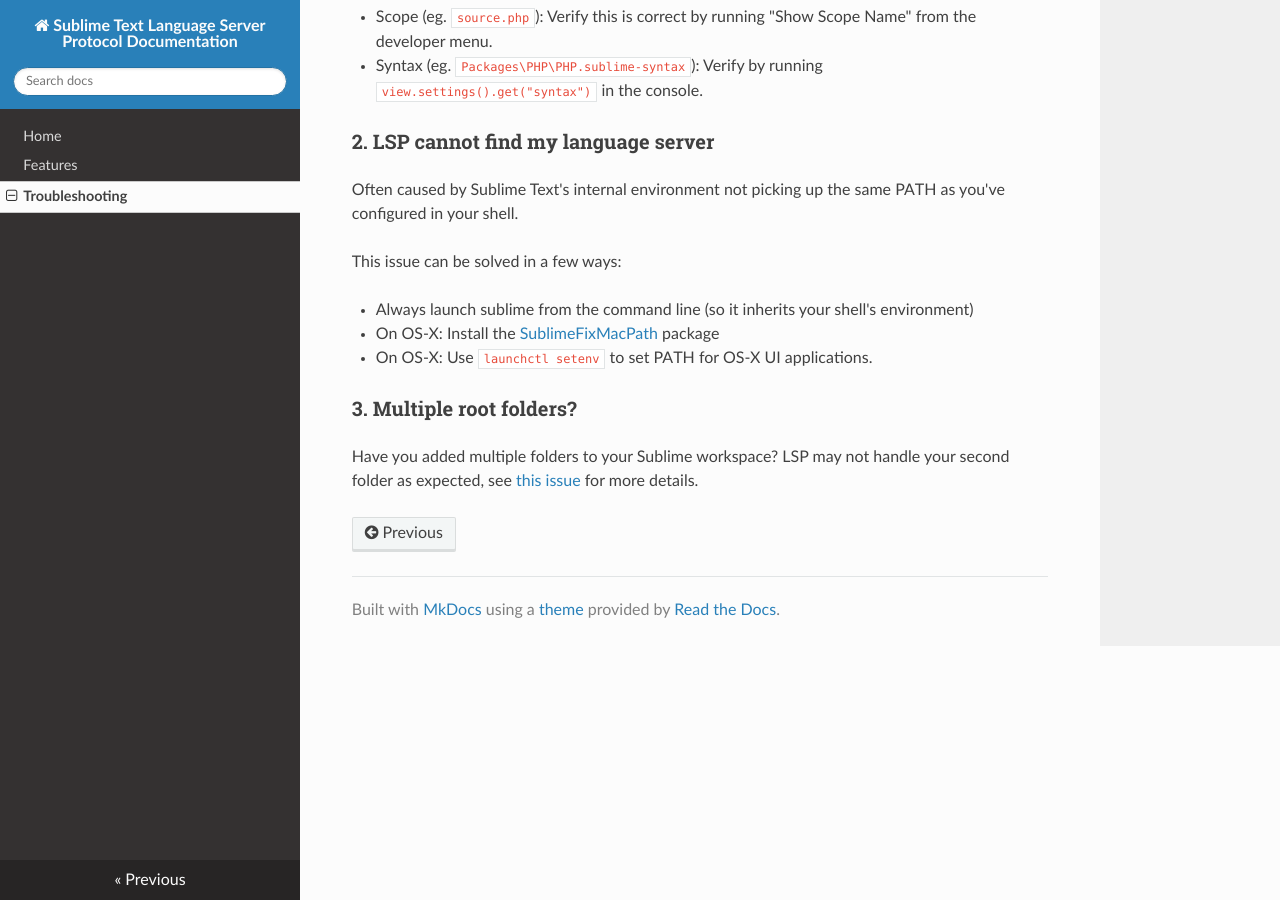
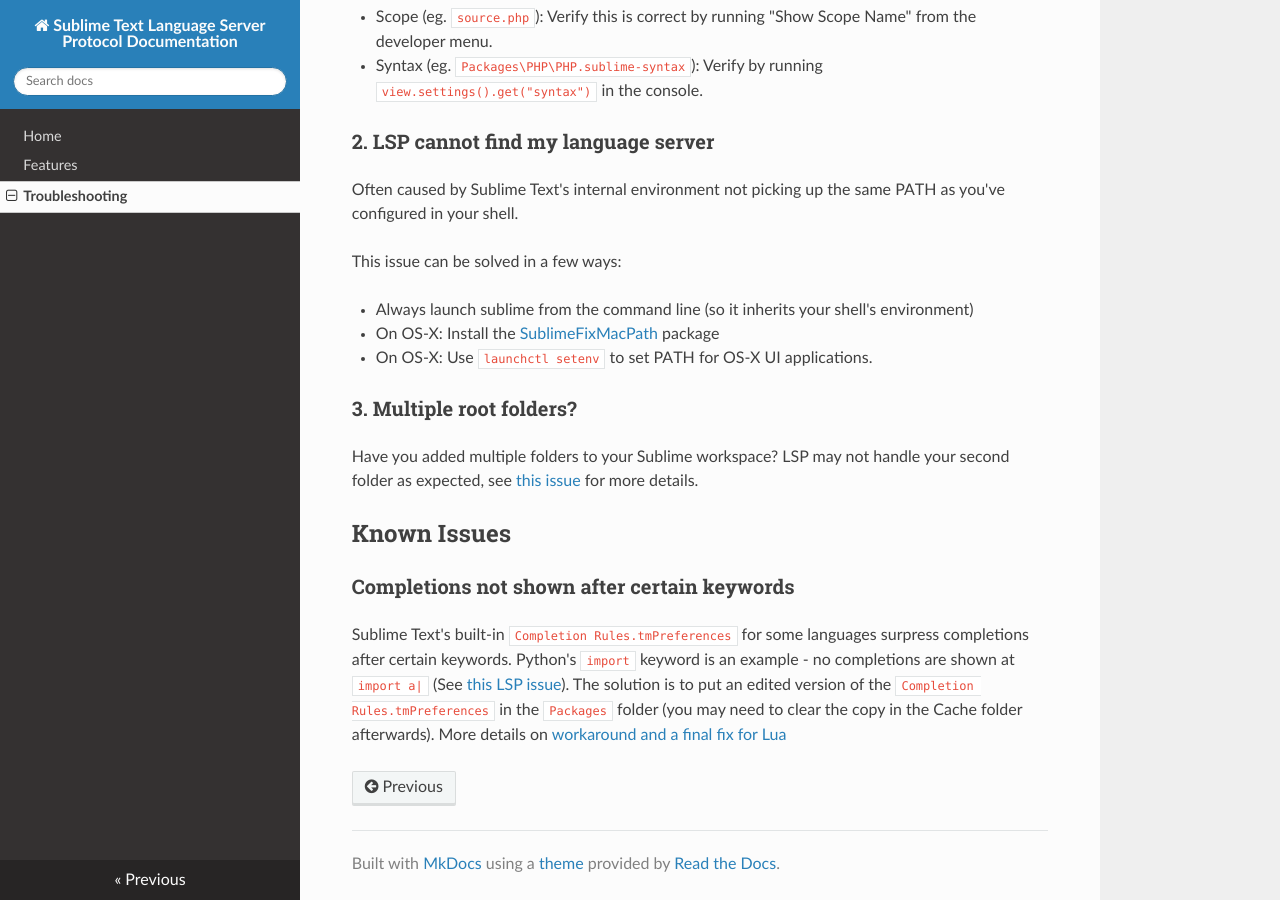
Before and after one commit to sublimelsp/LSP, an MkDocs documentation site: the page built from docs/troubleshooting.md, in a window 1280 px wide and 900 px high, scrolled down 523 px. Built offline with MkDocs 1.6.1, drawn with Linux system fonts in a browser that asks for light colours; nearby versions of some CDN libraries.

Commit message:
Document issue with Sublime canceling some completions
Related to issue #203

```diff
--- a/docs/troubleshooting.md
+++ b/docs/troubleshooting.md
@@ -31,3 +31,12 @@
 ### 3. Multiple root folders?
 
 Have you added multiple folders to your Sublime workspace? LSP may not handle your second folder as expected, see [this issue](https://github.com/tomv564/LSP/issues/81) for more details.
+
+## Known Issues
+
+### Completions not shown after certain keywords
+
+Sublime Text's built-in `Completion Rules.tmPreferences` for some languages surpress completions after certain keywords.
+Python's `import` keyword is an example - no completions are shown at `import a|` (See [this LSP issue](https://github.com/tomv564/LSP/issues/203)).
+The solution is to put an edited version of the `Completion Rules.tmPreferences` in the `Packages` folder (you may need to clear the copy in the Cache folder afterwards).
+More details on [workaround and a final fix for Lua](https://forum.sublimetext.com/t/bug-lua-autocomplete-not-working-between-if-then/36635)
```
